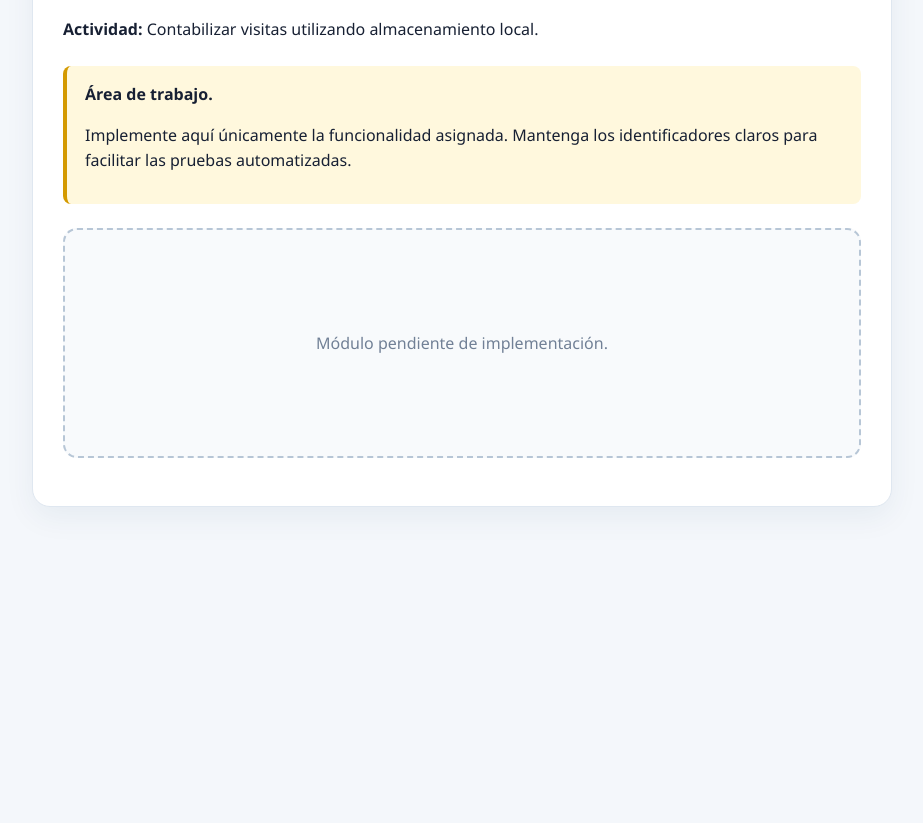
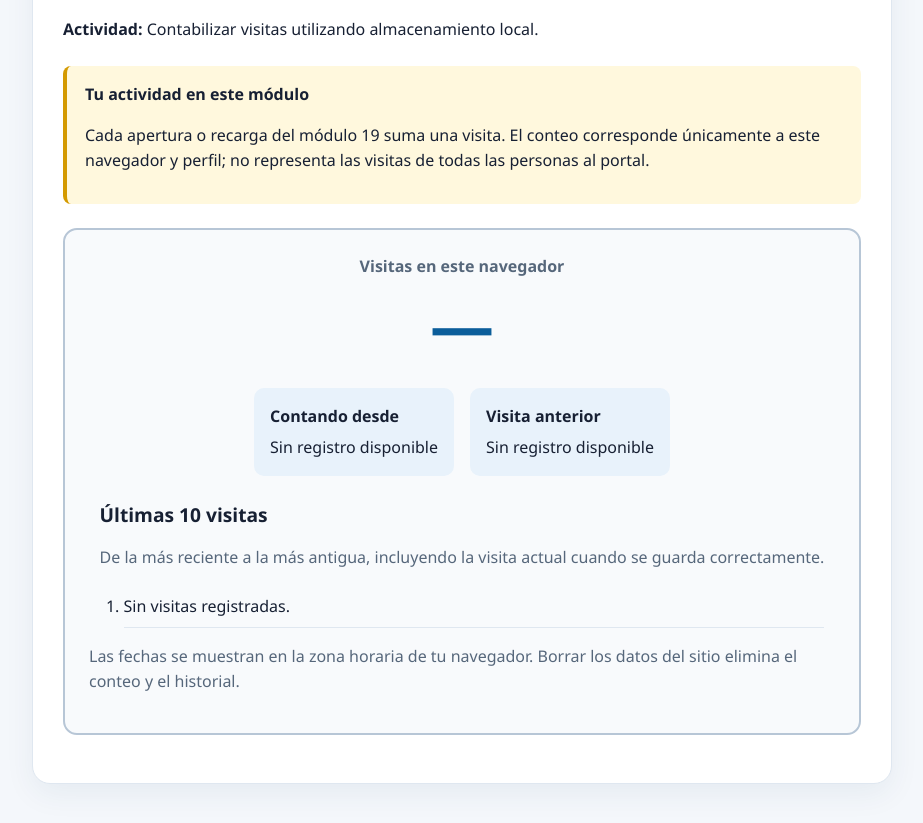
Before and after one commit to DarknessGT/portal-universitario-2026, a plain HTML site: page modules/19-contador/index.html in a window 1280 px wide. Shown: the part 203-1026 px from the top of the page, without its empty margins (178-1101 px from the left). Before the commit the page ends 800 px from the top, so only its background shows below. Drawn offline with Linux system fonts and the light colour scheme.

Commit message:
feat(contador): agregar interfaz de visitas, fechas e historial

```diff
--- a/modules/19-contador/index.html
+++ b/modules/19-contador/index.html
@@ -5,6 +5,24 @@
   <meta name="viewport" content="width=device-width, initial-scale=1.0">
   <title>Módulo 19 - Contador</title>
   <link rel="stylesheet" href="../../css/estilos.css">
+  <style>
+    #app-19 { display: block; min-width: 0; border-style: solid; }
+    #app-19 .counter-summary { text-align: center; }
+    #app-19 .counter-label { margin: 0; color: #56677b; font-weight: 600; }
+    #app-19 .counter-total { display: block; margin: 8px 0; color: #0b5d9a; font-size: clamp(2rem, 8vw, 4rem); font-weight: 800; line-height: 1.2; overflow-wrap: anywhere; }
+    #app-19 .counter-help { color: #56677b; }
+    #app-19 .counter-dates { display: grid; grid-template-columns: repeat(2, minmax(0, 1fr)); gap: 16px; margin: 24px 0; }
+    #app-19 .counter-dates div { padding: 16px; background: #e8f2fb; border-radius: 10px; }
+    #app-19 dt { font-weight: 700; }
+    #app-19 dd { margin: 6px 0 0; overflow-wrap: anywhere; }
+    #app-19 h2 { margin-bottom: 4px; font-size: 1.2rem; }
+    #app-19 ol { padding-left: 24px; }
+    #app-19 li { padding: 8px 0; border-bottom: 1px solid #dfe7f0; overflow-wrap: anywhere; }
+    @media (max-width: 600px) {
+      #app-19 { padding: 16px; }
+      #app-19 .counter-dates { grid-template-columns: 1fr; }
+    }
+  </style>
 </head>
 <body>
   <main class="module-page">
@@ -15,13 +33,34 @@
       <p><strong>Actividad:</strong> Contabilizar visitas utilizando almacenamiento local.</p>
 
       <div class="notice">
-        <strong>Área de trabajo.</strong>
-        <p>Implemente aquí únicamente la funcionalidad asignada. Mantenga los identificadores claros para facilitar las pruebas automatizadas.</p>
+        <strong>Tu actividad en este módulo</strong>
+        <p>Cada apertura o recarga del módulo 19 suma una visita. El conteo corresponde únicamente a este navegador y perfil; no representa las visitas de todas las personas al portal.</p>
       </div>
 
       <div id="app-19" class="student-area">
-        <!-- TODO ESTUDIANTE 19: agregue aquí la interfaz de su módulo -->
-        <p class="placeholder">Módulo pendiente de implementación.</p>
+        <div class="counter-summary">
+          <p id="etiqueta-total-19" class="counter-label">Visitas en este navegador</p>
+          <span id="contador-visitas-19" class="counter-total" aria-labelledby="etiqueta-total-19">—</span>
+        </div>
+        <dl class="counter-dates">
+          <div>
+            <dt>Contando desde</dt>
+            <dd id="fecha-inicio-19">Sin registro disponible</dd>
+          </div>
+          <div>
+            <dt>Visita anterior</dt>
+            <dd id="visita-anterior-19">Sin registro disponible</dd>
+          </div>
+        </dl>
+        <section aria-labelledby="titulo-historial-19">
+          <h2 id="titulo-historial-19">Últimas 10 visitas</h2>
+          <p class="counter-help">De la más reciente a la más antigua, incluyendo la visita actual cuando se guarda correctamente.</p>
+          <ol id="historial-visitas-19">
+            <li>Sin visitas registradas.</li>
+          </ol>
+        </section>
+        <p class="counter-help">Las fechas se muestran en la zona horaria de tu navegador. Borrar los datos del sitio elimina el conteo y el historial.</p>
+        <noscript>Activa JavaScript para registrar y consultar tus visitas.</noscript>
       </div>
 
       <p id="resultado-19" class="result" aria-live="polite"></p>
```
